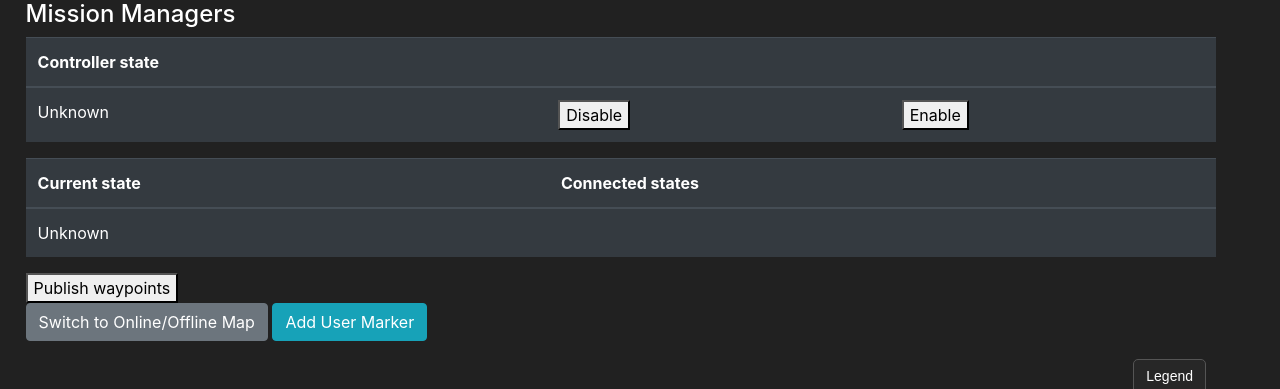
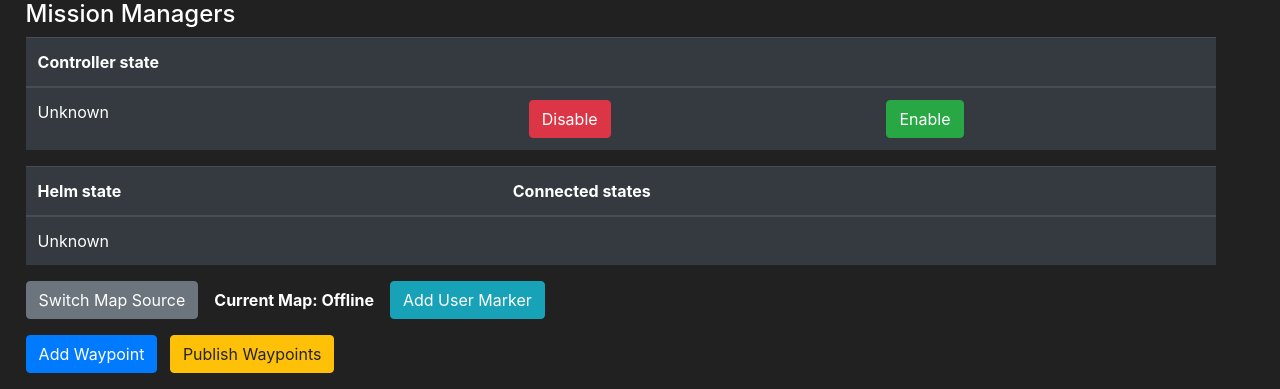
Before and after one commit to GSO-soslab/mvp_gui_2, a Python web app: template mvp_gui/templates/map.html in a window 1280 px wide. Shown: the part 56-445 px from the top of the page. Run offline with Jinja, Linux system fonts and the light colour scheme; the template is opened without the code that fills it: most values are stand-ins (such as "Sample title", 1, 10 or a date in 2020); some libraries are stand-ins or nearby versions.

Commit message:
Implement comprehensive waypoint management, introduce user-defined map markers, and refine dynamic GPS trail visualization with persistence

```diff
--- a/mvp_gui/templates/map.html
+++ b/mvp_gui/templates/map.html
@@ -47,6 +47,7 @@ Map View
         </form>
       </div>
       <div class="modal-footer border-secondary">
+        <button type="button" class="btn btn-danger mr-auto" id="deleteWaypoint">Delete</button>
         <button type="button" class="btn btn-secondary" data-dismiss="modal">Close</button>
         <button type="button" class="btn btn-primary" id="saveWaypointChanges">Save changes</button>
       </div>
@@ -86,6 +87,7 @@ Map View
         </form>
       </div>
       <div class="modal-footer border-secondary">
+        <button type="button" class="btn btn-danger mr-auto" id="deleteUserMarker">Delete</button>
         <button type="button" class="btn btn-secondary" data-dismiss="modal">Close</button>
         <button type="button" class="btn btn-primary" id="saveUserMarkerChanges">Save changes</button>
       </div>
--- a/mvp_gui/templates/map_page/map_table.html
+++ b/mvp_gui/templates/map_page/map_table.html
@@ -1,6 +1,18 @@
-<!-- Add a button to switch map sources -->
-<button id="map-switch-button" class="btn btn-secondary mb-2">Switch to Online/Offline Map</button>
-<button id="add-user-marker-button" class="btn btn-info mb-2">Add User Marker</button>
+<div class="mb-3"> <!-- Container for all map interaction buttons -->
+    <!-- Row 1: Map Source Control & User Marker -->
+    <div class="d-flex align-items-center mb-3">
+        <button id="map-switch-button" class="btn btn-secondary">Switch Map Source</button>
+        <span id="map-status" class="ml-3 font-weight-bold"></span>
+        <!-- 1. Added ml-3 for spacing from the span -->
+        <button id="add-user-marker-button" class="btn btn-info ml-3">Add User Marker</button>
+    </div>
+
+    <!-- Row 2: Waypoint Actions -->
+    <div> <!-- No margin needed on the last item -->
+        <button id="add-waypoint-button" class="btn btn-primary mr-2">Add Waypoint</button>
+        <button id="publish-waypoints-button" class="btn btn-warning">Publish Waypoints</button>
+    </div>
+</div>
 
 <div style="position: relative;">
     <div id="map" class="map"></div>
@@ -90,8 +102,8 @@
         /* background-color is now set dynamically via JavaScript */
         clip-path: polygon(50% 0%, 100% 38%, 82% 100%, 18% 100%, 0% 38%);
         /* Pentagon */
-        opacity: 0.8;
-        border: 1px solid white;
+        opacity: 0.7;
+        /* border: 1px solid white; */
         z-index: 5;
         /* Lower than editable waypoints */
         cursor: pointer;
@@ -318,8 +330,9 @@
     let dynamicGPSHistories = {}; // Store histories for each GPS topic
     let dynamicGPSColors = {}; // Store colors for each GPS topic
 
-    // --- User-Defined Markers ---
+    // --- User-Defined Markers & Waypoint Adding---
     let isAddingUserMarker = false;
+    let isAddingWaypoint = false;
     let userMarkersData = []; // Array of {id, lat, lon, name, color}
     let userMarkerObjects = {}; // Map of id -> maplibre marker object
 
@@ -375,6 +388,13 @@
     }
 
     // --- Helper Functions ---
+    function updateMapStatusText() {
+        const statusEl = document.getElementById('map-status');
+        if (statusEl) {
+            statusEl.textContent = `Current Map: ${isOnlineMap ? 'Online' : 'Offline'}`;
+        }
+    }
+
     function getShortTopicName(topicName) {
         if (!topicName) return '';
 
@@ -617,15 +637,17 @@
 
             // --- Map click logic for adding user marker ---
             map.on('click', (e) => {
-                if (!isAddingUserMarker) return;
+                const addUserMarkerBtn = document.getElementById('add-user-marker-button');
+                const addWaypointBtn = document.getElementById('add-waypoint-button');
 
+                if (isAddingUserMarker) {
                     const newId = `um-${Date.now()}`;
                     const newMarkerData = {
                         id: newId,
                         lat: e.lngLat.lat,
                         lon: e.lngLat.lng,
                         name: `user-marker-${userMarkersData.length + 1}`,
-                    color: colorManager.assignColor() // Assign a new color
+                        color: colorManager.assignColor()
                     };
 
                     userMarkersData.push(newMarkerData);
@@ -633,13 +655,24 @@
                     updateLegend();
                     saveMapState();
 
-                // Reset button and cursor
-                const addUserMarkerBtn = document.getElementById('add-user-marker-button');
                     isAddingUserMarker = false;
                     addUserMarkerBtn.classList.remove('btn-success');
                     addUserMarkerBtn.classList.add('btn-info');
                     addUserMarkerBtn.textContent = 'Add User Marker';
                     map.getCanvas().style.cursor = '';
+
+                } else if (isAddingWaypoint) {
+                    socket.emit('add_waypoint', {
+                        lat: e.lngLat.lat,
+                        lon: e.lngLat.lng
+                    });
+
+                    isAddingWaypoint = false;
+                    addWaypointBtn.classList.remove('btn-success');
+                    addWaypointBtn.classList.add('btn-primary');
+                    addWaypointBtn.textContent = 'Add Waypoint';
+                    map.getCanvas().style.cursor = '';
+                }
             });
 
             // Redraw everything that might have been restored or received while map was loading
@@ -1058,6 +1091,8 @@
     document.addEventListener('DOMContentLoaded', () => {
         // Load history and view settings, but wait for live data to init map
         const loadedState = loadMapState();
+        updateMapStatusText(); // Set the initial status text
+
         if (loadedState) {
             const [center, zoom] = loadedState;
             // We have a center/zoom, but we still wait for the first pose to init
@@ -1069,6 +1104,7 @@
         document.getElementById('map-switch-button').addEventListener('click', () => {
             if (!map) return;
             isOnlineMap = !isOnlineMap; // Toggle the map state
+            updateMapStatusText();
             saveMapState();
             const center = map.getCenter();
             const zoom = map.getZoom();
@@ -1085,10 +1121,37 @@
             initializeMap(initCoords, zoom);
         });
 
+        document.getElementById('publish-waypoints-button').addEventListener('click', () => {
+            socket.emit('publish_waypoints_request');
+        });
+
+        const addWaypointBtn = document.getElementById('add-waypoint-button');
+        const addUserMarkerBtn = document.getElementById('add-user-marker-button');
+
+        // --- Add Waypoint Button Logic ---
+        addWaypointBtn.addEventListener('click', () => {
+            if (!isMapInitialized) return;
+            if (isAddingUserMarker) addUserMarkerBtn.click(); // Deactivate other mode
+
+            isAddingWaypoint = !isAddingWaypoint;
+            if (isAddingWaypoint) {
+                addWaypointBtn.classList.add('btn-success');
+                addWaypointBtn.classList.remove('btn-primary');
+                addWaypointBtn.textContent = 'Click on map to place waypoint...';
+                map.getCanvas().style.cursor = 'crosshair';
+            } else {
+                addWaypointBtn.classList.remove('btn-success');
+                addWaypointBtn.classList.add('btn-primary');
+                addWaypointBtn.textContent = 'Add Waypoint';
+                map.getCanvas().style.cursor = '';
+            }
+        });
+
         // --- Add User Marker Button Logic ---
-        const addUserMarkerBtn = document.getElementById('add-user-marker-button');
         addUserMarkerBtn.addEventListener('click', () => {
             if (!isMapInitialized) return;
+            if (isAddingWaypoint) addWaypointBtn.click(); // Deactivate other mode
+
             isAddingUserMarker = !isAddingUserMarker;
             if (isAddingUserMarker) {
                 addUserMarkerBtn.classList.add('btn-success');
@@ -1118,7 +1181,7 @@
             saveMapState();
         });
 
-        // Add event listener for the waypoint modal's save button
+        // Event listener for waypoint modal's SAVE button
         document.getElementById('saveWaypointChanges').addEventListener('click', () => {
             const waypointData = {
                 id: document.getElementById('editWaypointId').value,
@@ -1127,21 +1190,24 @@
                 alt: parseFloat(document.getElementById('editWaypointAlt').value),
                 surge: parseFloat(document.getElementById('editWaypointSurge').value),
             };
-
-            // Basic validation
             if (isNaN(waypointData.lat) || isNaN(waypointData.lon) || isNaN(waypointData.alt) || isNaN(waypointData.surge)) {
                 alert("Please enter valid numbers for all waypoint fields.");
                 return;
             }
-
-            // Emit an event to the server with the updated data
             socket.emit('update_waypoint', waypointData);
-
-            // Hide the modal
             $('#waypointEditModal').modal('hide');
         });
 
-        // Add event listener for the user marker modal's save button
+        // Event listener for waypoint modal's DELETE button
+        document.getElementById('deleteWaypoint').addEventListener('click', () => {
+            const waypointId = document.getElementById('editWaypointId').value;
+            if (confirm(`Are you sure you want to delete waypoint ${waypointId}?`)) {
+                socket.emit('delete_waypoint', { id: waypointId });
+                $('#waypointEditModal').modal('hide');
+            }
+        });
+
+        // Event listener for user marker modal's SAVE button
         document.getElementById('saveUserMarkerChanges').addEventListener('click', () => {
             const markerId = document.getElementById('userMarkerId').value;
             const updatedMarkerData = {
@@ -1150,29 +1216,42 @@
                 lon: parseFloat(document.getElementById('userMarkerLon').value),
             };
 
-            // Find index and update data array
             const markerIndex = userMarkersData.findIndex(m => m.id == markerId);
             if (markerIndex > -1) {
                 userMarkersData[markerIndex].name = updatedMarkerData.name;
                 userMarkersData[markerIndex].lat = updatedMarkerData.lat;
                 userMarkersData[markerIndex].lon = updatedMarkerData.lon;
 
-                // Update visual marker on map
                 const markerObject = userMarkerObjects[markerId];
                 if (markerObject) {
                     markerObject.setLngLat([updatedMarkerData.lon, updatedMarkerData.lat]);
-                    // Update label text
                     const labelEl = markerObject.getElement().querySelector('.user-marker-label');
-                    if (labelEl) {
-                        labelEl.innerText = updatedMarkerData.name;
+                    if (labelEl) labelEl.innerText = updatedMarkerData.name;
                 }
-                }
-
                 updateLegend();
                 saveMapState();
             }
             $('#userMarkerEditModal').modal('hide');
         });
+
+        // Event listener for user marker modal's DELETE button
+        document.getElementById('deleteUserMarker').addEventListener('click', () => {
+            const markerId = document.getElementById('userMarkerId').value;
+            if (confirm(`Are you sure you want to delete this user marker?`)) {
+                const markerIndex = userMarkersData.findIndex(m => m.id == markerId);
+                if (markerIndex > -1) {
+                    userMarkersData.splice(markerIndex, 1); // Remove from data array
+                    const markerObject = userMarkerObjects[markerId];
+                    if (markerObject) {
+                        markerObject.remove(); // Remove from map
+                        delete userMarkerObjects[markerId]; // Remove from tracking object
+                    }
+                    updateLegend();
+                    saveMapState();
+                }
+                $('#userMarkerEditModal').modal('hide');
+            }
+        });
     });
 
     window.addEventListener('beforeunload', saveMapState);
--- a/mvp_gui/templates/map_page/states_table.html
+++ b/mvp_gui/templates/map_page/states_table.html
@@ -11,12 +11,12 @@
             <td id="controllerState">Unknown</td>
             <td>
                 <form id="disableForm">
-                    <button type="submit">Disable</button>
+                    <button type="submit" class="btn btn-danger">Disable</button>
                 </form>
             </td>
             <td>
                 <form id="enableForm">
-                    <button type="submit">Enable</button>
+                    <button type="submit" class="btn btn-success">Enable</button>
                 </form>
             </td>
         </tr>
@@ -26,7 +26,7 @@
 <table class="table table-hover table-dark">
     <thead>
         <tr>
-            <th scope="col">Current state</th>
+            <th scope="col">Helm state</th>
             <th scope="col">Connected states</th>
         </tr>
     </thead>
@@ -38,10 +38,6 @@
     </tbody>
 </table>
 
-<form id="publishForm">
-    <button type="submit"> Publish waypoints </button>
-</form>
-
 <script>
     document.addEventListener('DOMContentLoaded', function () {
         // This code runs only after the page is fully loaded
@@ -49,25 +45,45 @@
         // Listen for controller state updates
         socket.on('controller_state_update', function (data) {
             console.log('Controller state update received:', data);
-            document.getElementById('controllerState').textContent = data.state ? 'Enabled' : 'Disabled';
+            const controllerStateEl = document.getElementById('controllerState');
+            if (data.state) {
+                controllerStateEl.innerHTML = '<strong>Enabled</strong>';
+                controllerStateEl.style.color = 'green';
+            } else {
+                controllerStateEl.innerHTML = '<strong>Disabled</strong>';
+                controllerStateEl.style.color = 'red';
+            }
         });
 
         // Listen for helm state updates
         socket.on('helm_state_update', function (data) {
             console.log('Helm state update received:', data);
-            document.getElementById('currentState').textContent = data.current_state;
+            const currentStateEl = document.getElementById('currentState');
+            const state = data.current_state;
+
+            currentStateEl.innerHTML = `<strong>${state}</strong>`;
+
+            if (state === 'kill') {
+                currentStateEl.style.color = 'red';
+            } else if (state === 'start') {
+                currentStateEl.style.color = 'orange';
+            } else {
+                currentStateEl.style.color = 'green';
+            }
+
             const connectedStatesCell = document.getElementById('connectedStates');
             connectedStatesCell.innerHTML = ''; // Clear previous buttons
 
             // Corrected to use 'transitions' key which is sent from the ROS node
             (data.transitions || []).forEach(state => {
                 const form = document.createElement('form');
-                form.classList.add('d-inline', 'mr-2');
+                form.classList.add('d-inline', 'mr-2', 'mb-2');
                 form.dataset.state = state;
 
                 const button = document.createElement('button');
                 button.type = 'submit';
                 button.textContent = state;
+                button.classList.add('btn', 'btn-primary', 'btn-sm'); // Added Bootstrap button classes
 
                 form.appendChild(button);
                 connectedStatesCell.appendChild(form);
@@ -89,12 +105,5 @@
             event.preventDefault();
             socket.emit('ros_action', { action: 'controller_state', value: true });
         });
-
-        document.getElementById('publishForm').addEventListener('submit', function (event) {
-            event.preventDefault();
-            socket.emit('publish_waypoints_request');
-            // The line below was causing GPS trails to be erased when publishing. It has been removed.
-            // document.dispatchEvent(new CustomEvent('clear-history-trails'));
-        });
     });
 </script>
```
Also changed, not shown: mvp_gui/events.py (+75 -12 lines). Lines whose indentation alone changed are shown as unchanged.
